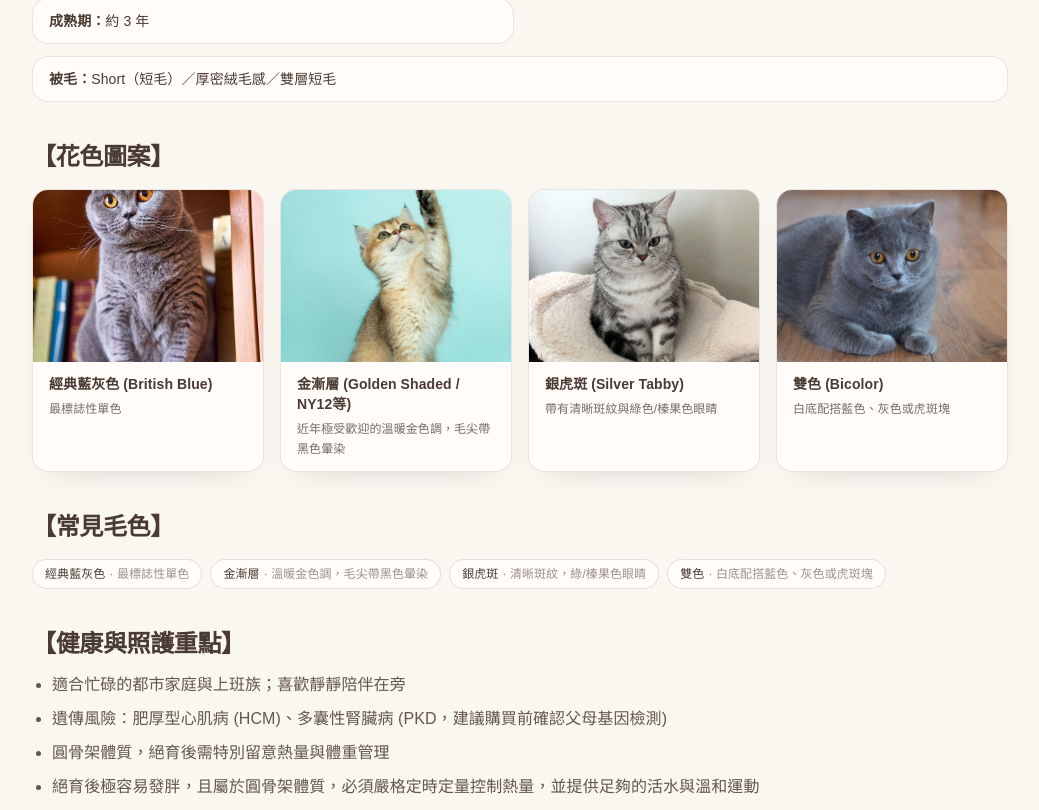
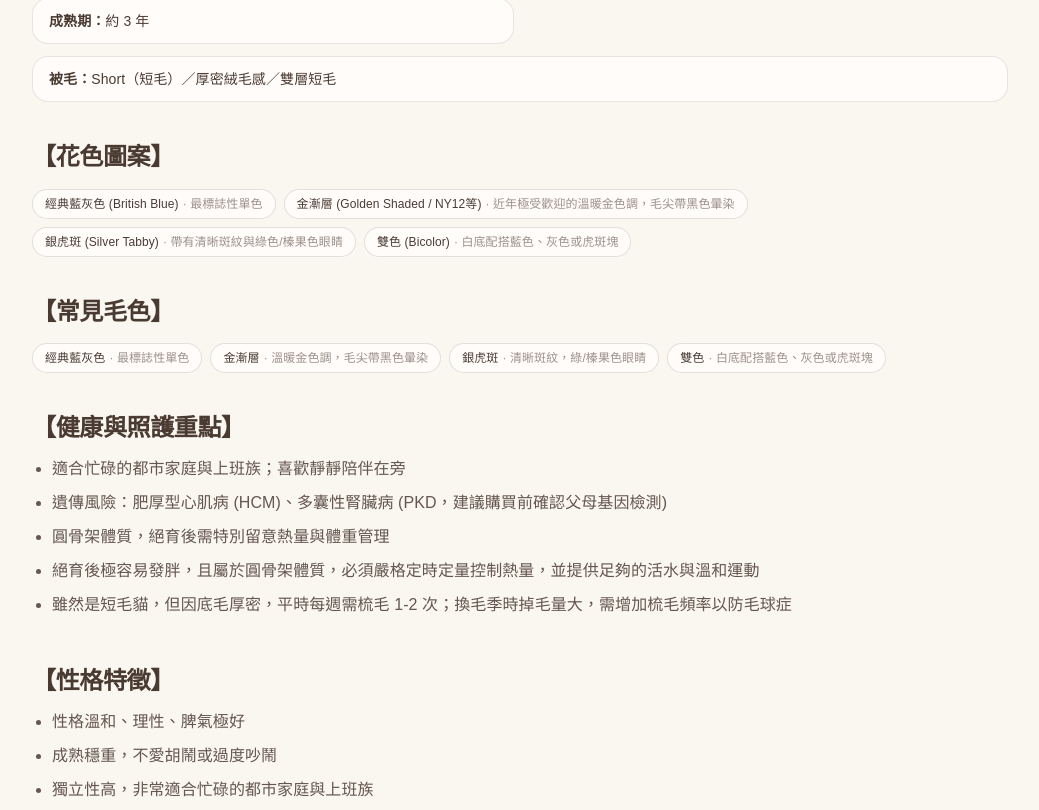
Before and after one commit to ymksamuel-oss/mofuhavenhk, a Next.js app: page /cat-breeds/british-shorthair in a window 1280 px wide. Shown: the part 1241-2051 px from the top of the page, without its empty margins (120-1159 px from the left). Built offline with nearby package versions, Linux system fonts and the light colour scheme; a web font is replaced by a local one.

Commit message:
Remove duplicate British Shorthair gallery images.
Delete identical local files, drop repeated hero entries, and avoid showing the same photos twice on the detail page.

Co-authored-by: ymksamuel-oss <ymksamuel-oss@users.noreply.github.com>

```diff
--- a/cat_breeds_database.json
+++ b/cat_breeds_database.json
@@ -37,26 +37,22 @@
         {
           "color_id": "british_blue",
           "name_zh": "經典藍灰色 (British Blue)",
-          "description": "最標誌性單色",
-          "image_url": "/images/cat-breeds/british-shorthair-blue.jpg"
+          "description": "最標誌性單色"
         },
         {
           "color_id": "golden_shade",
           "name_zh": "金漸層 (Golden Shaded / NY12等)",
-          "description": "近年極受歡迎的溫暖金色調，毛尖帶黑色暈染",
-          "image_url": "/images/cat-breeds/british-shorthair-golden.jpg"
+          "description": "近年極受歡迎的溫暖金色調，毛尖帶黑色暈染"
         },
         {
           "color_id": "silver_tabby",
           "name_zh": "銀虎斑 (Silver Tabby)",
-          "description": "帶有清晰斑紋與綠色/榛果色眼睛",
-          "image_url": "/images/cat-breeds/british-shorthair-silver.jpg"
+          "description": "帶有清晰斑紋與綠色/榛果色眼睛"
         },
         {
           "color_id": "bicolor",
           "name_zh": "雙色 (Bicolor)",
-          "description": "白底配搭藍色、灰色或虎斑塊",
-          "image_url": "/images/cat-breeds/british-shorthair-cozy.jpg"
+          "description": "白底配搭藍色、灰色或虎斑塊"
         }
       ],
       "personality_traits": [
--- a/public/images/cat-breeds/ATTRIBUTION.json
+++ b/public/images/cat-breeds/ATTRIBUTION.json
@@ -1,11 +1,6 @@
 {
   "note": "Local breed portraits verified for Mofu Haven HK cat breeds guide.",
   "assets": {
-    "british-shorthair": {
-      "src": "/images/cat-breeds/british-shorthair.jpg",
-      "source_url": "https://upload.wikimedia.org/wikipedia/commons/thumb/1/11/British_Shorthair._Female._18_months_old.jpg/1280px-British_Shorthair._Female._18_months_old.jpg?utm_source=commons.wikimedia.org&utm_campaign=imageinfo&utm_content=thumbnail",
-      "bytes": 436433
-    },
     "american-shorthair": {
       "src": "/images/cat-breeds/american-shorthair.jpg",
       "source_url": "https://upload.wikimedia.org/wikipedia/commons/thumb/5/5d/American_shorthair_cat_Portrait.jpg/1280px-American_shorthair_cat_Portrait.jpg",
@@ -76,6 +71,20 @@
       "src": "/images/cat-breeds/mix-shorthair.jpg",
       "source_url": "https://images.unsplash.com/photo-1514888286974-6c03e2ca1dba?auto=format&fit=crop&w=1200&q=80",
       "bytes": 86410
+    },
+    "british-shorthair-blue": {
+      "src": "/images/cat-breeds/british-shorthair-blue.jpg",
+      "note": "Canonical blue British Shorthair portrait"
+    },
+    "british-shorthair-silver": {
+      "src": "/images/cat-breeds/british-shorthair-silver.jpg",
+      "note": "Canonical silver tabby British Shorthair portrait"
+    },
+    "british-shorthair-golden": {
+      "src": "/images/cat-breeds/british-shorthair-golden.jpg"
+    },
+    "british-shorthair-cozy": {
+      "src": "/images/cat-breeds/british-shorthair-cozy.jpg"
     }
   },
   "licenses": {
--- a/src/components/about/CatBreedDetail.tsx
+++ b/src/components/about/CatBreedDetail.tsx
@@ -190,6 +190,22 @@ export function CatBreedDetail({ breed }: CatBreedDetailProps) {
               <h2 className="text-xl font-bold tracking-tight sm:text-2xl">
                 {t("catBreedDetailPatterns")}
               </h2>
+              {galleryImages.length > 0 ? (
+                <ul className="mt-4 flex flex-wrap gap-2">
+                  {info.patterns.map((pattern) => (
+                    <li
+                      key={pattern.pattern_id}
+                      className="rounded-full border border-[#4A3B32]/15 bg-[#FFFCFA] px-3 py-1.5 text-xs font-medium"
+                      title={pattern.description}
+                    >
+                      {pattern.name_zh}
+                      <span className="ml-1 text-[#4A3B32]/55">
+                        · {pattern.description}
+                      </span>
+                    </li>
+                  ))}
+                </ul>
+              ) : (
                 <ul className="mt-4 grid grid-cols-1 gap-4 sm:grid-cols-2 lg:grid-cols-4">
                   {info.patterns.map((pattern) => (
                     <li
@@ -214,6 +230,7 @@ export function CatBreedDetail({ breed }: CatBreedDetailProps) {
                     </li>
                   ))}
                 </ul>
+              )}
             </section>
 
             <section>
--- a/src/data/cat_breeds_database.json
+++ b/src/data/cat_breeds_database.json
@@ -37,26 +37,22 @@
         {
           "color_id": "british_blue",
           "name_zh": "經典藍灰色 (British Blue)",
-          "description": "最標誌性單色",
-          "image_url": "/images/cat-breeds/british-shorthair-blue.jpg"
+          "description": "最標誌性單色"
         },
         {
           "color_id": "golden_shade",
           "name_zh": "金漸層 (Golden Shaded / NY12等)",
-          "description": "近年極受歡迎的溫暖金色調，毛尖帶黑色暈染",
-          "image_url": "/images/cat-breeds/british-shorthair-golden.jpg"
+          "description": "近年極受歡迎的溫暖金色調，毛尖帶黑色暈染"
         },
         {
           "color_id": "silver_tabby",
           "name_zh": "銀虎斑 (Silver Tabby)",
-          "description": "帶有清晰斑紋與綠色/榛果色眼睛",
-          "image_url": "/images/cat-breeds/british-shorthair-silver.jpg"
+          "description": "帶有清晰斑紋與綠色/榛果色眼睛"
         },
         {
           "color_id": "bicolor",
           "name_zh": "雙色 (Bicolor)",
-          "description": "白底配搭藍色、灰色或虎斑塊",
-          "image_url": "/images/cat-breeds/british-shorthair-cozy.jpg"
+          "description": "白底配搭藍色、灰色或虎斑塊"
         }
       ],
       "personality_traits": [
--- a/src/lib/catBreeds.ts
+++ b/src/lib/catBreeds.ts
@@ -119,25 +119,25 @@ export const BRITISH_SHORTHAIR_BREED_INFO: CatBreedInfo = {
       pattern_id: "british_blue",
       name_zh: "經典藍灰色 (British Blue)",
       description: "最標誌性單色",
-      image_url: "/images/cat-breeds/british-shorthair-blue.jpg",
+      image_url: "",
     },
     {
       pattern_id: "golden_shade",
       name_zh: "金漸層 (Golden Shaded / NY12等)",
       description: "近年極受歡迎的溫暖金色調，毛尖帶黑色暈染",
-      image_url: "/images/cat-breeds/british-shorthair-golden.jpg",
+      image_url: "",
     },
     {
       pattern_id: "silver_tabby",
       name_zh: "銀虎斑 (Silver Tabby)",
       description: "帶有清晰斑紋與綠色/榛果色眼睛",
-      image_url: "/images/cat-breeds/british-shorthair-silver.jpg",
+      image_url: "",
     },
     {
       pattern_id: "bicolor",
       name_zh: "雙色 (Bicolor)",
       description: "白底配搭藍色、灰色或虎斑塊",
-      image_url: "/images/cat-breeds/british-shorthair-cozy.jpg",
+      image_url: "",
     },
   ],
   colors: [
@@ -185,12 +185,6 @@ export const BRITISH_SHORTHAIR_BREED_INFO: CatBreedInfo = {
     instruction_for_cursor:
       "英短圖庫已本地化：金漸層 / 藍貓 / 銀虎斑 / 日常，路徑 /images/cat-breeds/*.jpg",
     images: [
-      {
-        tag: "hero",
-        description: "金漸層幼貓 (Golden Shaded)",
-        src: "/images/cat-breeds/british-shorthair-golden.jpg",
-        alt: "金漸層英國短毛貓特寫",
-      },
       {
         tag: "hero_main",
         description: "金漸層幼貓 (Golden Shaded)",
```
Also changed, not shown: public/images/cat-breeds/british-shorthair-silver-tabby.jpg (deleted), public/images/cat-breeds/british-shorthair.jpg (deleted). Lines whose indentation alone changed are shown as unchanged.
